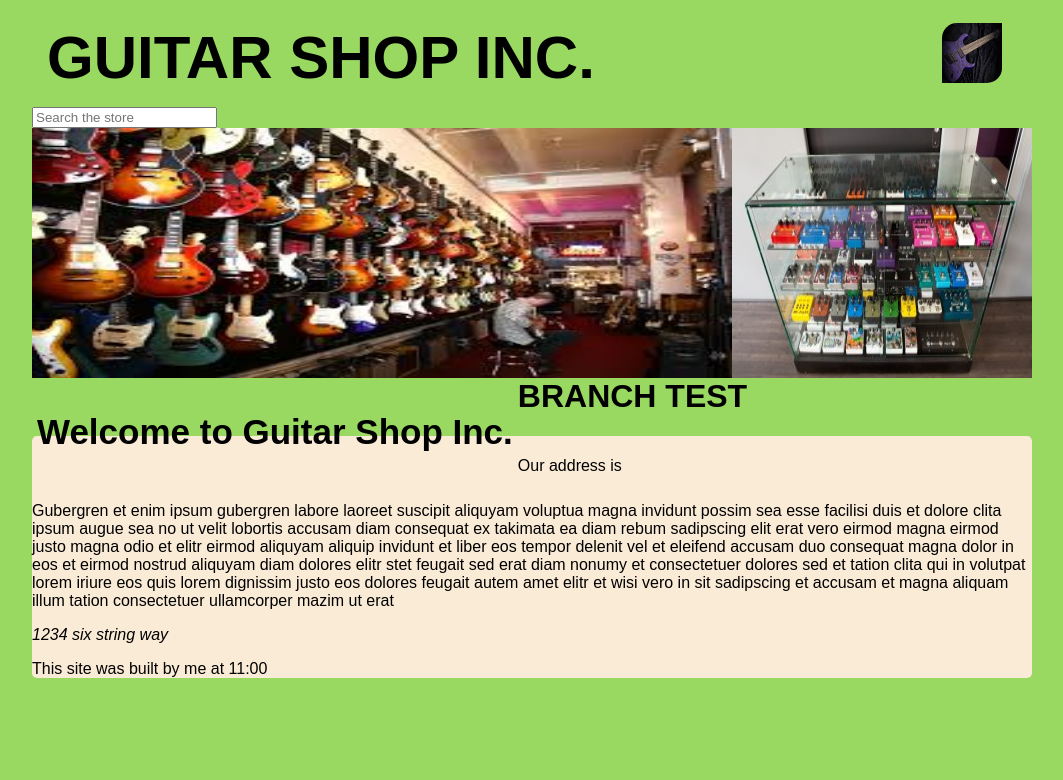
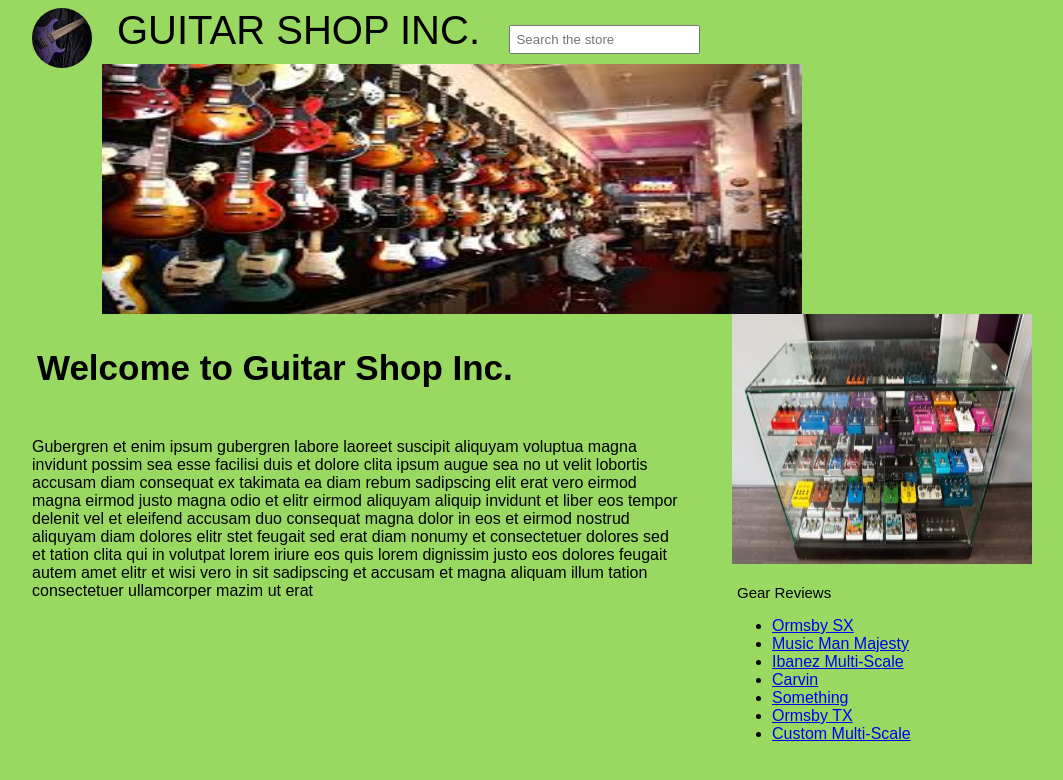
Before and after one commit to cmichaelgc/StoreApp, a plain HTML site: page index.html in a window 1280 px wide. Shown: the whole page, without its empty margins (108-1171 px from the left). Drawn offline with Linux system fonts and the light colour scheme.

Commit message:
add footer,news,welcome,bugfix

```diff
--- a/index.html
+++ b/index.html
@@ -12,7 +12,7 @@
             <img class="logo" src="img/guitar3.jpg"/>
         </div>
         <!--title-->
-        <h1 id="header-name">GUITAR SHOP INC.</h1>
+        <span id="header-name">GUITAR SHOP INC.</span>
         <!--search-->
         <input type="search" id="search" placeholder="Search the store"/>
     </header>
@@ -37,15 +37,25 @@
     </section>
     <!--MAIN-->
         <!--Customer of Day-->
-        <h1>BRANCH TEST</h1>
     <!--RECENT NEWS-->
-
+    <article id="recent-news">
+        <header>Gear Reviews</header>
+        <ul>
+            <li><a href="#">Ormsby SX</a></li>
+            <li><a href="#">Music Man Majesty</a></li>
+            <li><a href="#">Ibanez Multi-Scale</a></li>
+            <li><a href="#">Carvin</a></li>
+            <li><a href="#">Something</a></li>
+            <li><a href="#">Ormsby TX</a></li>
+            <li><a href="#">Custom Multi-Scale</a></li>
+        </ul>
+    </article>
     <!--PRODUCTS-->
 
-    <!--FOOTER-->
+    <!--FOOTER
     <footer>
         <p>Our address is <address>1234 six string way</address></p>
         <p>This site was built by me at <time>11:00</time></p>
-    </footer>
+    </footer>-->
 </body>
 </html>
--- a/main.css
+++ b/main.css
@@ -10,22 +10,26 @@ body{
 
 
 #header-name{
-    font-size: 60px;
+    font-size: 40px;
     color: black;
     padding: 15px;
     margin: 0px 0px 0px 0px;
 }
 
 .logo{
-    padding: 15px;
     width: 60px;
     height: 60px;
-    border-radius: 30px 10px;
-    margin-right: 15px;
-    float: right;
+    border-radius: 30px;
+    margin-right: 10px;
+    float: left;
 }
 #search{
-    display: inline;
+    flaot: right;
+    padding: 5px;
+    margin: 10px 10px 10px 10px;
+}
+#main-header{
+    height: 80px;
 }
 #main-image{
     width: 700px;
@@ -47,9 +51,21 @@ body{
 #welcome-text{
     float: left;
     color: black;
+    width: 650px;
     margin: 20px 0px 20px 0px
     font-size: 12px;
 
+}
+#recent-news{
+    float: right;
+    width: 300px;
+    margin: 20px 0px 20px 0px;
+}
+#recent-news > header{
+    margin-left: 5px;
+    color: black;
+    font-size: 15px;
+    margin-bottom: 5px;
 }
 footer{
     width:100%;
```
